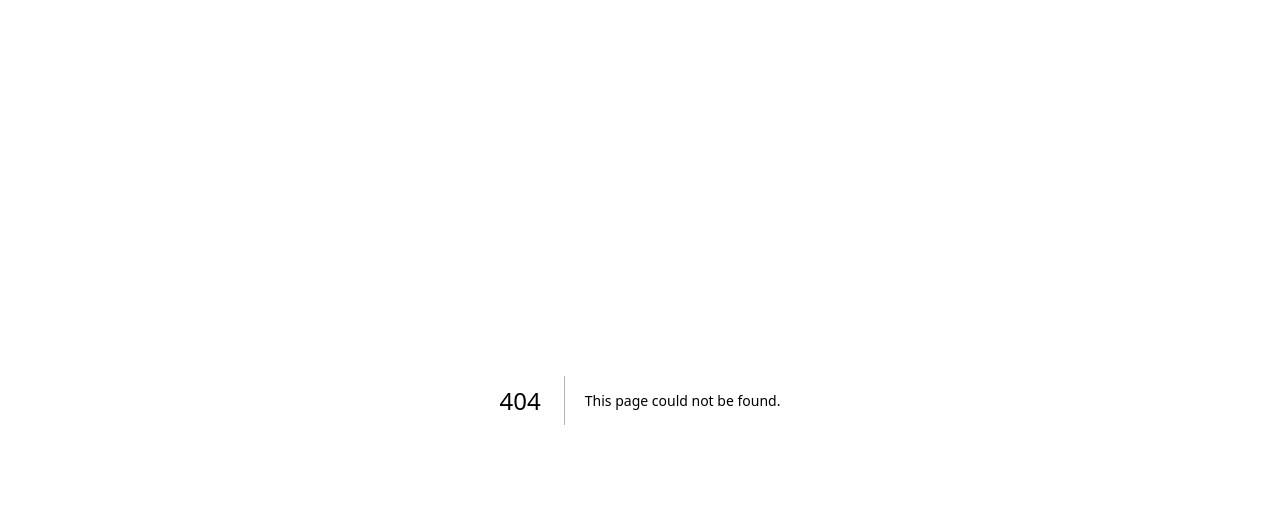
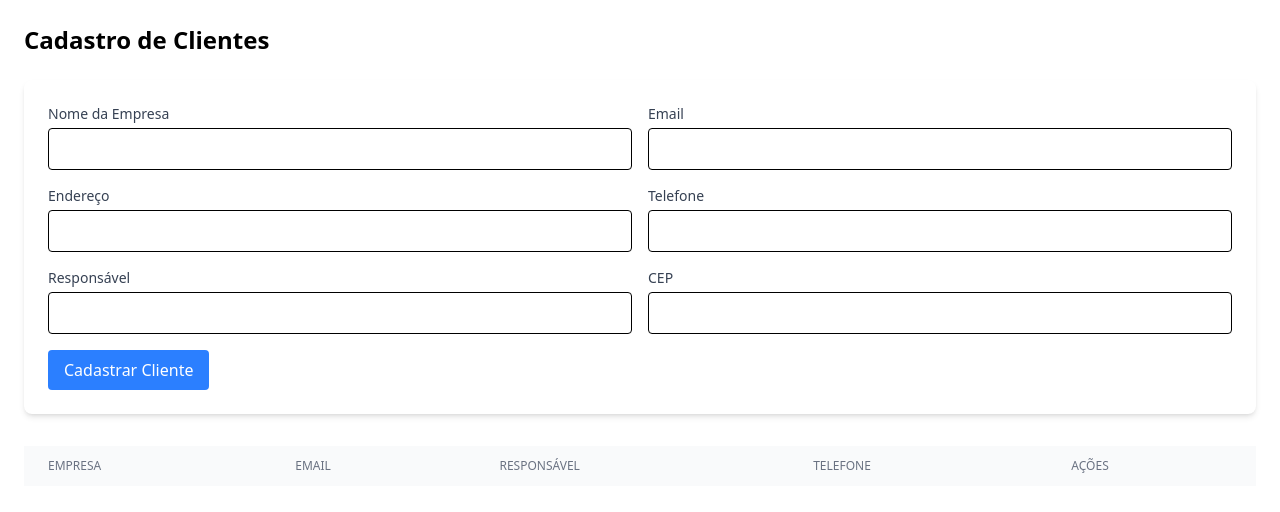
Before and after one commit to MendoncaGabriel/pop_sales_frontend, a Next.js app: page /gerente/clientes in a window 1280 px wide. Before the commit this address had no page. Shown: the top 512 px of the page. Built offline with nearby package versions, Linux system fonts and the light colour scheme; sample sign-in values are in the browser's storage.

Commit message:
feat: add page client

```diff
--- /dev/null
+++ b/src/pages/gerente/clientes.tsx
@@ -0,0 +1,168 @@
+import { useState } from 'react';
+
+interface Client {
+  name: string;
+  companyId: string;
+  email: string;
+  address: string;
+  phoneNumber: string;
+  responsiblePerson: string;
+  zipCode: string;
+}
+
+export default function Clientes() {
+  const [formData, setFormData] = useState<Client>({
+    name: '',
+    companyId: '',
+    email: '',
+    address: '',
+    phoneNumber: '',
+    responsiblePerson: '',
+    zipCode: ''
+  });
+
+  // Example data - replace with actual API call
+  const [clients, setClients] = useState<Client[]>([]);
+
+  const handleSubmit = (e: React.FormEvent) => {
+    e.preventDefault();
+    // Add API call here
+    setClients([...clients, formData]);
+    setFormData({
+      name: '',
+      companyId: '',
+      email: '',
+      address: '',
+      phoneNumber: '',
+      responsiblePerson: '',
+      zipCode: ''
+    });
+  };
+
+  const handleDelete = (email: string) => {
+    setClients(clients.filter(client => client.email !== email));
+  };
+
+  return (
+    <div className="p-6">
+      <h1 className="text-2xl font-bold mb-6">Cadastro de Clientes</h1>
+
+      {/* Form */}
+      <form onSubmit={handleSubmit} className="bg-white p-6 rounded-lg shadow-md mb-8">
+        <div className="grid grid-cols-1 md:grid-cols-2 gap-4">
+          <div>
+            <label className="block text-sm font-medium text-gray-700 mb-1">Nome da Empresa</label>
+            <input
+              type="text"
+              value={formData.name}
+              onChange={(e) => setFormData({ ...formData, name: e.target.value })}
+              className="w-full p-2 border rounded"
+              required
+            />
+          </div>
+
+          <div>
+            <label className="block text-sm font-medium text-gray-700 mb-1">Email</label>
+            <input
+              type="email"
+              value={formData.email}
+              onChange={(e) => setFormData({ ...formData, email: e.target.value })}
+              className="w-full p-2 border rounded"
+              required
+            />
+          </div>
+
+          <div>
+            <label className="block text-sm font-medium text-gray-700 mb-1">Endereço</label>
+            <input
+              type="text"
+              value={formData.address}
+              onChange={(e) => setFormData({ ...formData, address: e.target.value })}
+              className="w-full p-2 border rounded"
+              required
+            />
+          </div>
+
+          <div>
+            <label className="block text-sm font-medium text-gray-700 mb-1">Telefone</label>
+            <input
+              type="tel"
+              value={formData.phoneNumber}
+              onChange={(e) => setFormData({ ...formData, phoneNumber: e.target.value })}
+              className="w-full p-2 border rounded"
+              required
+            />
+          </div>
+
+          <div>
+            <label className="block text-sm font-medium text-gray-700 mb-1">Responsável</label>
+            <input
+              type="text"
+              value={formData.responsiblePerson}
+              onChange={(e) => setFormData({ ...formData, responsiblePerson: e.target.value })}
+              className="w-full p-2 border rounded"
+              required
+            />
+          </div>
+
+          <div>
+            <label className="block text-sm font-medium text-gray-700 mb-1">CEP</label>
+            <input
+              type="text"
+              value={formData.zipCode}
+              onChange={(e) => setFormData({ ...formData, zipCode: e.target.value })}
+              className="w-full p-2 border rounded"
+              required
+            />
+          </div>
+        </div>
+
+        <button
+          type="submit"
+          className="mt-4 bg-blue-500 text-white px-4 py-2 rounded hover:bg-blue-600"
+        >
+          Cadastrar Cliente
+        </button>
+      </form>
+
+      {/* Table */}
+      <div className="overflow-x-auto">
+        <table className="min-w-full bg-white rounded-lg shadow">
+          <thead className="bg-gray-50">
+            <tr>
+              <th className="px-6 py-3 text-left text-xs font-medium text-gray-500 uppercase">Empresa</th>
+              <th className="px-6 py-3 text-left text-xs font-medium text-gray-500 uppercase">Email</th>
+              <th className="px-6 py-3 text-left text-xs font-medium text-gray-500 uppercase">Responsável</th>
+              <th className="px-6 py-3 text-left text-xs font-medium text-gray-500 uppercase">Telefone</th>
+              <th className="px-6 py-3 text-left text-xs font-medium text-gray-500 uppercase">Ações</th>
+            </tr>
+          </thead>
+          <tbody className="divide-y divide-gray-200">
+            {clients.map((client, index) => (
+              <tr key={index}>
+                <td className="px-6 py-4">{client.name}</td>
+                <td className="px-6 py-4">{client.email}</td>
+                <td className="px-6 py-4">{client.responsiblePerson}</td>
+                <td className="px-6 py-4">{client.phoneNumber}</td>
+                <td className="px-6 py-4">
+                  <button
+                    onClick={() => setFormData(client)}
+                    className="text-blue-600 hover:text-blue-800 mr-3"
+                  >
+                    Editar
+                  </button>
+                  <button
+                    onClick={() => handleDelete(client.email)}
+                    className="text-red-600 hover:text-red-800"
+                  >
+                    Remover
+                  </button>
+                </td>
+              </tr>
+            ))}
+          </tbody>
+        </table>
+      </div>
+    </div>
+  );
+}
--- a/src/pages/gerente/index.ts
+++ /dev/null
@@ -1,3 +0,0 @@
-export default function HomeManager() {
-  return 'Hello Manager'
-}
--- /dev/null
+++ b/src/pages/gerente/index.tsx
@@ -0,0 +1,51 @@
+import Link from 'next/link';
+
+export default function HomeManager() {
+  return (
+    <div className="min-h-screen bg-gray-100">
+      <div className="max-w-7xl mx-auto px-4 sm:px-6 lg:px-8 py-8">
+        <h1 className="text-3xl font-bold text-gray-900 mb-8">Painel do Gerente</h1>
+
+        <div className="grid grid-cols-1 md:grid-cols-2 lg:grid-cols-3 gap-6">
+          {/* Colaboradores */}
+          <Link href="/gerente/colaboradores">
+            <div className="bg-white p-6 rounded-lg shadow-md hover:shadow-lg transition-shadow cursor-pointer">
+              <h2 className="text-xl font-semibold text-gray-800 mb-2">Colaboradores</h2>
+              <p className="text-gray-600">Gerencie a equipe, cadastre e edite colaboradores</p>
+            </div>
+          </Link>
+
+          {/* Clientes */}
+          <Link href="/gerente/clientes" className="bg-white p-6 rounded-lg shadow-md hover:shadow-lg transition-shadow">
+            <h2 className="text-xl font-semibold text-gray-800 mb-2">Clientes</h2>
+            <p className="text-gray-600">Cadastre e gerencie informações dos clientes</p>
+          </Link>
+
+          {/* Produtos */}
+          <Link href="/gerente/produtos" className="bg-white p-6 rounded-lg shadow-md hover:shadow-lg transition-shadow">
+            <h2 className="text-xl font-semibold text-gray-800 mb-2">Produtos</h2>
+            <p className="text-gray-600">Gerencie o catálogo de produtos</p>
+          </Link>
+
+          {/* Roterização */}
+          <Link href="/gerente/rotas" className="bg-white p-6 rounded-lg shadow-md hover:shadow-lg transition-shadow">
+            <h2 className="text-xl font-semibold text-gray-800 mb-2">Roterização</h2>
+            <p className="text-gray-600">Crie e gerencie rotas de vendas</p>
+          </Link>
+
+          {/* Relatórios */}
+          <Link href="/gerente/relatorios" className="bg-white p-6 rounded-lg shadow-md hover:shadow-lg transition-shadow">
+            <h2 className="text-xl font-semibold text-gray-800 mb-2">Relatórios</h2>
+            <p className="text-gray-600">Visualize relatórios e métricas</p>
+          </Link>
+
+          {/* Configurações */}
+          <Link href="/gerente/configuracoes" className="bg-white p-6 rounded-lg shadow-md hover:shadow-lg transition-shadow">
+            <h2 className="text-xl font-semibold text-gray-800 mb-2">Configurações</h2>
+            <p className="text-gray-600">Ajuste as configurações do sistema</p>
+          </Link>
+        </div>
+      </div>
+    </div>
+  );
+}
```
